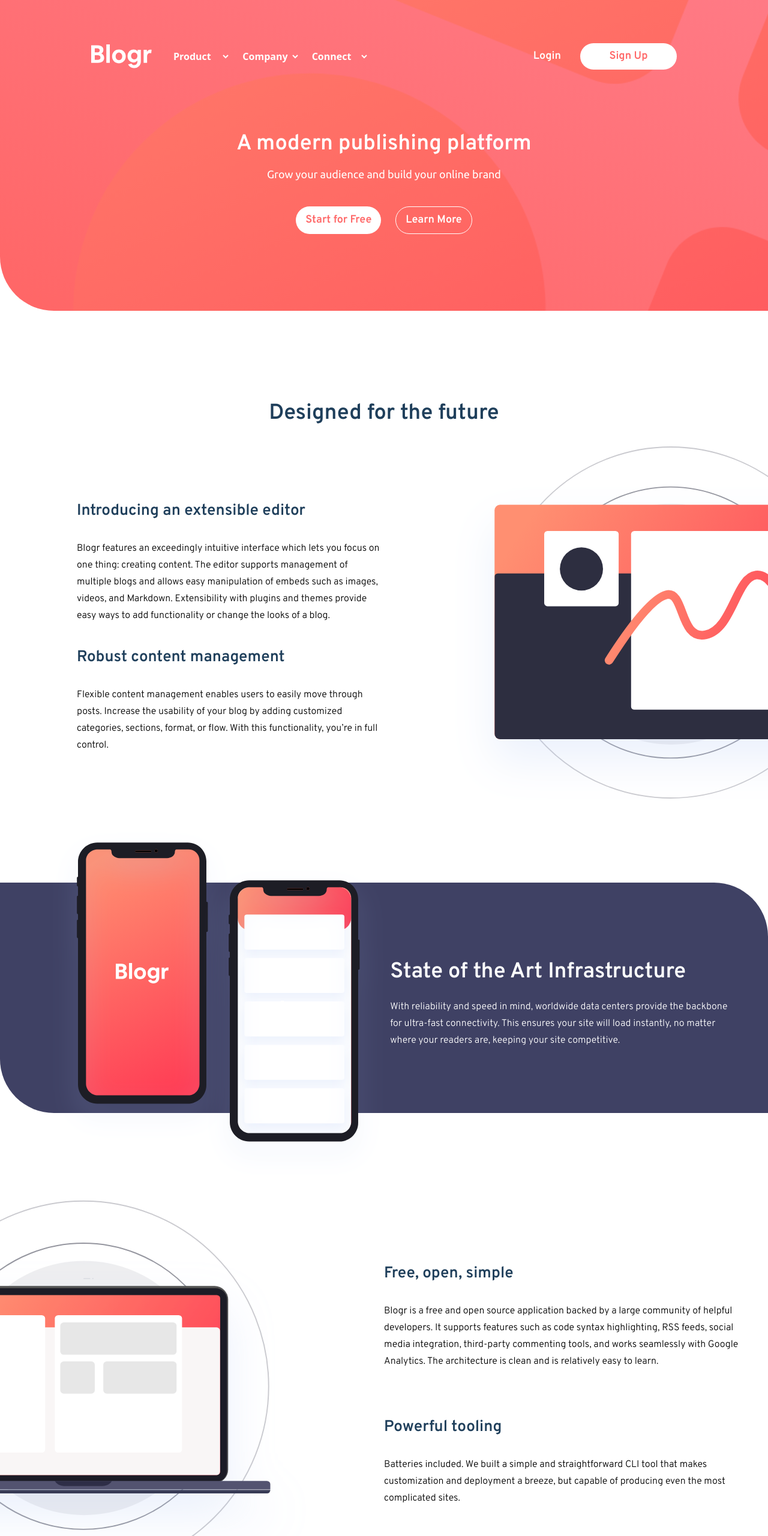
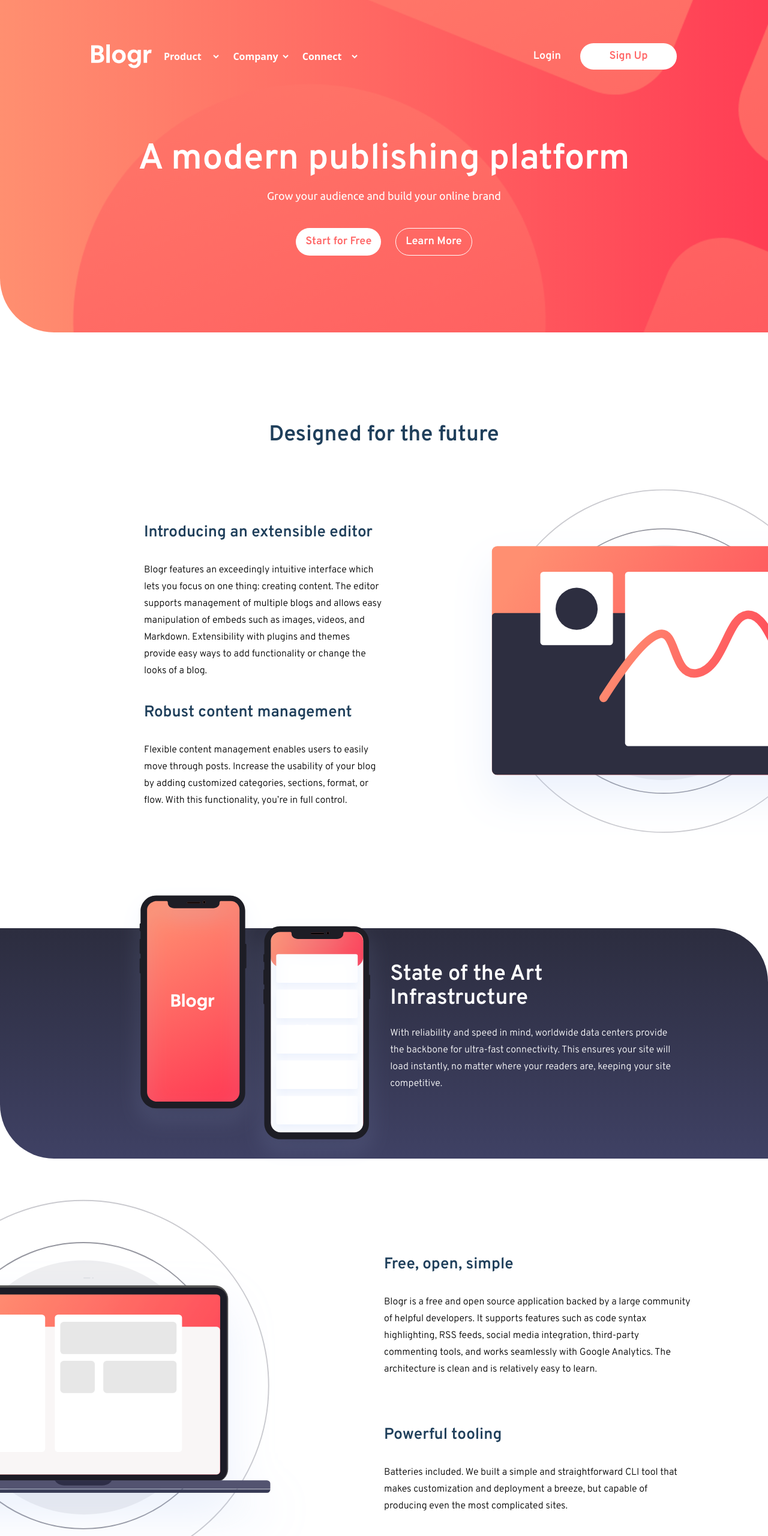
Before and after one commit to Fede2797/frontend_mentor_blogr, a website: page index.html in a window 1280 px wide. Shown: the top 2560 px of the page at 60% size. Drawn offline with Linux system fonts and the light colour scheme.

Commit message:
Added correct background gradient on intro and second article

```diff
--- a/index.html
+++ b/index.html
@@ -13,44 +13,20 @@
     <title>Frontend Mentor | [Blogr]</title>
 </head>
 <body class="w-full">
-    <!--
-    Product
-
-  Overview
-  Pricing
-  Marketplace
-  Features
-  Integrations
-
-  Company
-
-  About
-  Team
-  Blog
-  Careers
-
-  Connect
-
-  Contact
-  Newsletter
-  LinkedIn
-
-  Login
-  Sign Up -->
 
   <!-- Intro -->
-  <section class="bg-gradient-to-tr from-[#FF6666] to-[#FF7A85] rounded-bl-[90px] overflow-hidden">
+  <section class="bg-gradient-to-b lg:bg-gradient-to-r from-[#ff8f70] to-[#ff3d54] rounded-bl-[90px] overflow-hidden">
     <!-- <div class="w-full h-full bg-[position:35%_33%] flex flex-col px-6 pt-16 rounded-bl-[90px] pb-32" style="background-image: url('/images/bg-pattern-intro-mobile.svg')"> -->
     <div class="w-full h-full bg-[position:35%_33%] flex flex-col px-6 pt-16 rounded-bl-[90px] pb-32
     bg-[url('/images/bg-pattern-intro-mobile.svg')]
     md:bg-[url('/images/bg-pattern-intro-desktop.svg')] md:bg-[position:25%50%] ">
         <!-- Navbar -->
         <div class="flex flex-row justify-between md:max-w-4/5 lg:max-w-full lg:mx-32 items-center">
-            <img class="md:mr-8" src="/images/logo.svg" alt="">
+            <a href="#"><img class="md:mr-8" src="/images/logo.svg" alt=""></a>
             <div class="hidden md:block w-full">
                 <div class="flex justify-between">
                     <div class="flex gap-4 min-w-[330px]">
-                        <select id="product" class="bg-transparent text-white focus:outline-none w-full font-bold">
+                        <select id="product" class="bg-transparent text-white focus:outline-none w-full font-bold hover:cursor-pointer">
                             <option selected class="text-black">Product</option>
                             <option class="text-black">Overview</option>
                             <option class="text-black">Pricing</option>
@@ -58,14 +34,14 @@
                             <option class="text-black">Features</option>
                             <option class="text-black">Integrations</option>
                         </select>
-                        <select id="company" class="bg-transparent text-white focus:outline-none w-full font-bold">
+                        <select id="company" class="bg-transparent text-white focus:outline-none w-full font-bold hover:cursor-pointer">
                             <option selected class="text-black">Company</option>
                             <option class="text-black">About</option>
                             <option class="text-black">Team</option>
                             <option class="text-black">Blog</option>
                             <option class="text-black">Careers</option>
                         </select>
-                        <select id="connect" class="bg-transparent text-white focus:outline-none w-full font-bold">
+                        <select id="connect" class="bg-transparent text-white focus:outline-none w-full font-bold hover:cursor-pointer">
                             <option selected class="text-black">Connect</option>
                             <option class="text-black">Contact</option>
                             <option class="text-black">Newsletter</option>
@@ -87,9 +63,15 @@
                 <img class="md:hidden h-5 w-10 self-center" src="/images/icon-hamburger.svg" alt="">
             </a>
         </div>
+
         <!-- Title and subtitle -->
-        <h1 class="row pt-24 text-4xl text-white text-center font-[Overpass] font-semibold">A modern publishing platform</h1>
-        <h2 class="row mt-4 text-lg text-white text-center font-[Ubuntu] font-thin">Grow your audience and build your online brand</h2>
+        <h1 class="row pt-28 text-4xl text-white text-center font-[Overpass] font-semibold md:text-6xl">
+            A modern publishing platform
+        </h1>
+        <h2 class="row mt-4 text-lg text-white text-center font-[Ubuntu] font-thin">
+            Grow your audience and build your online brand
+        </h2>
+
         <!-- Buttons -->
         <div class="flex flex-row gap-6 px-4 mt-10 justify-center">
             <button class="row bg-white text-[#FF6666] py-2 px-4  font-[Overpass] font-semibold rounded-full text-lg">Start for Free</button>
@@ -101,7 +83,7 @@
   <!-- Articles section -->
 
   <!-- First Article -->
-  <section class="mt-24 md:p-32 md:pt-12 overflow-hidden">
+  <section class="mt-24 md:p-32 md:pt-12 overflow-hidden xl:px-60">
     <h1 class="text-center text-[#1F3F5B] text-[36px] font-semibold font-[Overpass] md:mb-20">Designed for the future</h1>
     <div class="flex flex-col gap-2 items-center md:flex-row-reverse md:relative">
         <div class="md:w-full">
@@ -130,12 +112,13 @@
     </div>
   </section>
 
+  <!-- Second Article -->
   <section class="relative mt-24 md:mt-0">
-    <div class="absolute bg-[#3F4164] rounded-tr-[90px] rounded-bl-[90px] w-full z-[-1]
+    <div class="absolute bg-gradient-to-b from-[#2c2d3f] to-[#3f4164] rounded-tr-[90px] rounded-bl-[90px] w-full z-[-1]
     mt-0 top-[15%] py-96 md:py-[320px] lg:py-48">
     </div>
 
-    <div class="flex flex-col items-center gap-12 md:gap-0 px-12 lg:flex-row">
+    <div class="flex flex-col items-center gap-12 md:gap-0 px-12 lg:flex-row xl:px-40">
         <div class="md:max-w-[60%] lg:w-full lg:max-w-none lg:pl-10">
             <img class="scale-125 md:scale-100" src="images/illustration-phones.svg" alt="">
         </div>
@@ -157,7 +140,7 @@
         </div>
 
         <div class="flex flex-col items-center gap-8 lg:gap-20 lg:w-1/2">
-            <div class="row px-12 lg:pl-0 lg:space-y-8">
+            <div class="row px-12 lg:pl-0 lg:space-y-8 xl:pr-32">
                 <h1 class="text-center text-[#1F3F5B] text-[26px] font-semibold font-[Overpass] leading-8 lg:text-left">Free, open, simple</h1>
                 <p class="text-center mt-4 font-thin font-[Overpass] leading-7 lg:text-left">
                     Blogr is a free and open source application backed by a large community of helpful developers. It supports
@@ -165,7 +148,7 @@
                     and works seamlessly with Google Analytics. The architecture is clean and is relatively easy to learn.
                 </p>
             </div>
-            <div class="row px-12 lg:pl-0 lg:space-y-8">
+            <div class="row px-12 lg:pl-0 lg:space-y-8 xl:pr-32">
                 <h1 class="text-center text-[#1F3F5B] text-[26px] font-semibold font-[Overpass] leading-8 lg:text-left">Powerful tooling</h1>
                 <p class="text-center mt-4 font-thin font-[Overpass] leading-7 lg:text-left">
                     Batteries included. We built a simple and straightforward CLI tool that makes customization and deployment a breeze, but
@@ -179,9 +162,9 @@
   <!-- Footer -->
   <footer>
     <div class="flex flex-col bg-[#25252D] rounded-tr-[90px] text-white font-[Ubuntu] items-center p-16
-    text-lg gap-12 mt-24 lg:flex-row lg:justify-between lg:items-start">
+    text-lg gap-12 mt-24 lg:flex-row lg:justify-between lg:items-start xl:px-32">
         <div class="mb-8 lg:pt-12">
-            <img class="scale-125 " src="images/logo.svg" alt="">
+            <img class="scale-125 hover:cursor-pointer" src="images/logo.svg" alt="">
         </div>
         <div class="flex flex-col items-center gap-2 lg:items-start">
             <h4 class="font-semibold mb-4">Product</h4>
```
Also changed, not shown: css/style.css.
